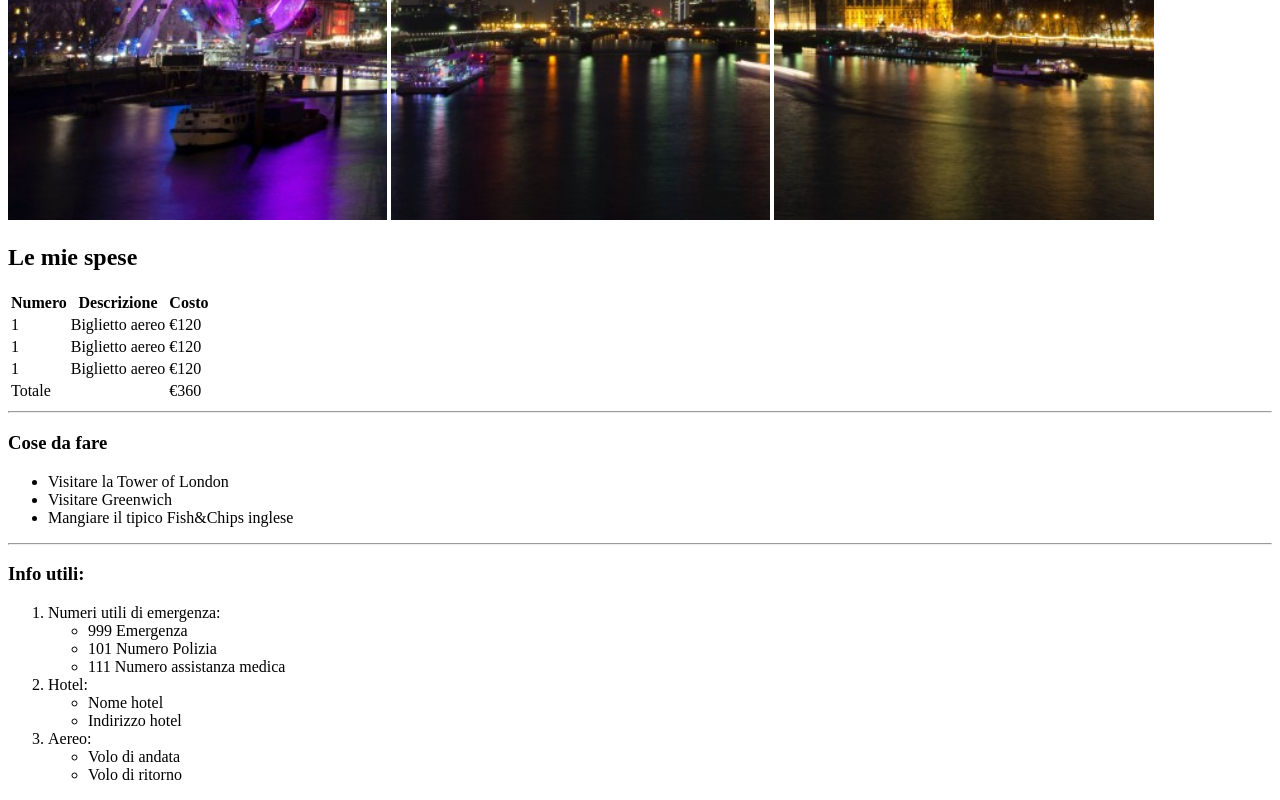
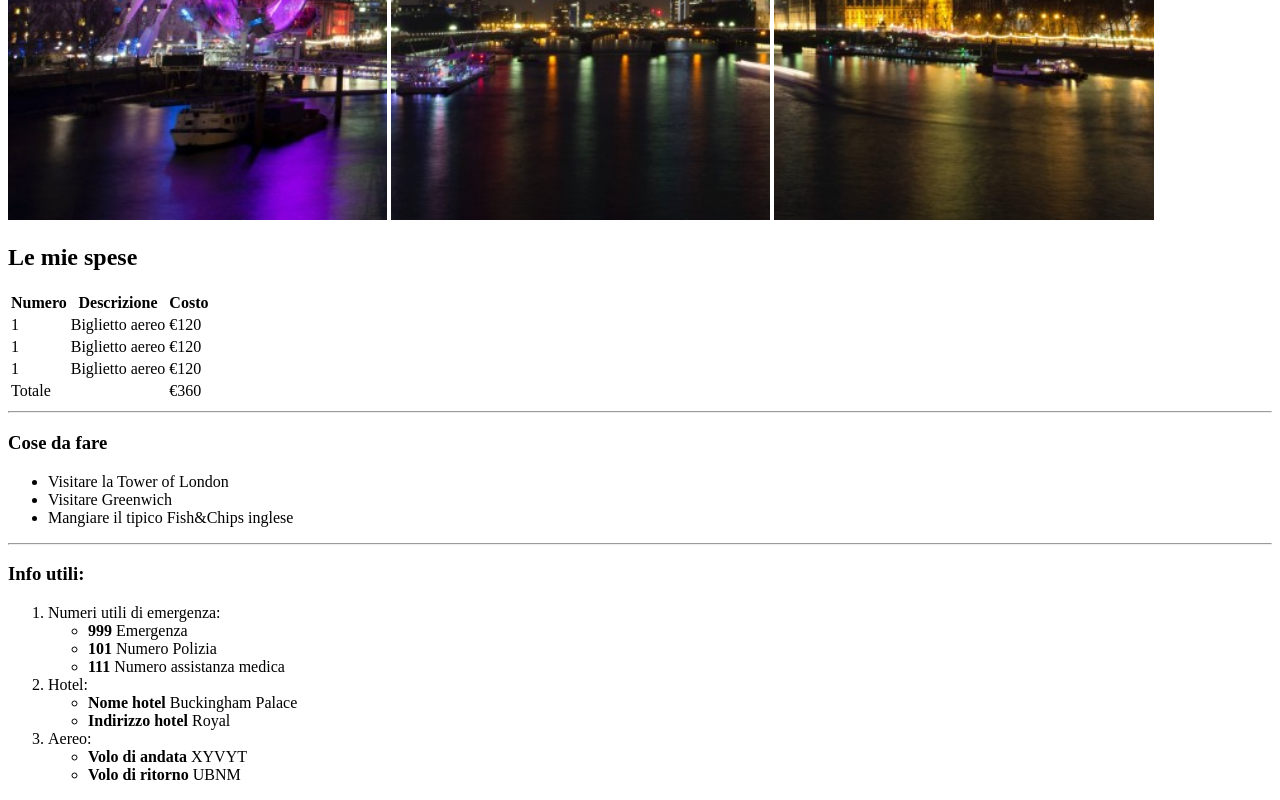
Before and after one commit to GiuliaRosignoli/html-london-trip, a website: page index.html in a window 1280 px wide. Shown: the part 618-1418 px from the top of the page. Drawn offline with Linux system fonts and the light colour scheme.

Commit message:
Prima parte completata

```diff
--- a/index.html
+++ b/index.html
@@ -58,23 +58,23 @@
         <li>
           Numeri utili di emergenza:
           <ul>
-            <li>999 Emergenza</li>
-            <li>101 Numero Polizia</li>
-            <li>111 Numero assistanza medica</li>
+            <li><strong>999</strong> Emergenza</li>
+            <li><strong>101</strong> Numero Polizia</li>
+            <li><strong>111</strong> Numero assistanza medica</li>
           </ul>
         </li>
         <li>
           Hotel:
           <ul>
-            <li>Nome hotel</li>
-            <li>Indirizzo hotel</li>
+            <li><strong>Nome hotel</strong> Buckingham Palace</li>
+            <li><strong>Indirizzo hotel</strong> Royal</li>
           </ul>
         </li>
         <li>
           Aereo:
           <ul>
-            <li>Volo di andata</li>
-            <li>Volo di ritorno</li>
+            <li><strong>Volo di andata</strong> XYVYT</li>
+            <li><strong>Volo di ritorno</strong> UBNM</li>
           </ul>
         </li>
       </ol>
```
